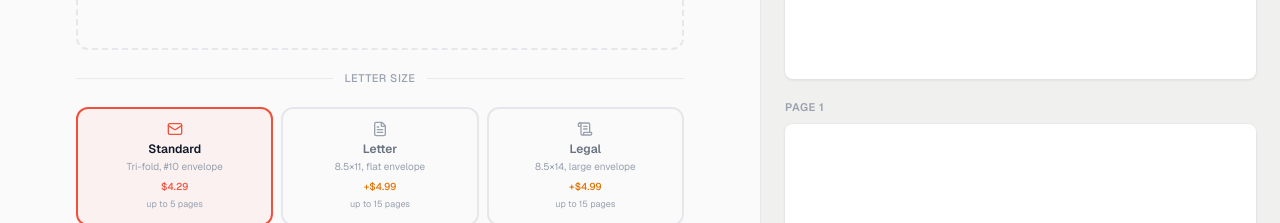
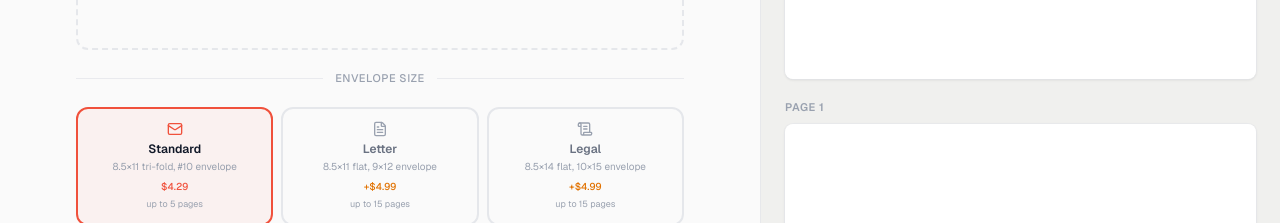
Before and after one commit to tzshand/sendletter, a Next.js app: page / in a window 1280 px wide. Shown: the part 287-510 px from the top of the page. Built offline with nearby package versions, Linux system fonts and the light colour scheme.

Commit message:
Rename Letter size to Envelope size with paper dimensions in descriptions

```diff
--- a/src/app/api/create-checkout/route.ts
+++ b/src/app/api/create-checkout/route.ts
@@ -14,9 +14,9 @@ const PRICES: Record<string, number> = {
 };
 
 const SIZE_LABELS: Record<string, string> = {
-  standard: "Standard tri-fold",
-  large: "Letter (8.5×11)",
-  legal: "Legal (8.5×14)",
+  standard: "Standard (8.5×11 tri-fold)",
+  large: "Letter (8.5×11 flat)",
+  legal: "Legal (8.5×14 flat)",
 };
 
 export async function POST(req: Request) {
--- a/src/app/page.tsx
+++ b/src/app/page.tsx
@@ -471,7 +471,7 @@ export default function Home() {
               </div>
               <div className="relative flex justify-center">
                 <span className="bg-[#fafafa] px-3 text-[11px] font-medium text-gray-400 uppercase tracking-wider">
-                  {isFr ? "Format" : "Letter size"}
+                  {isFr ? "Format d'enveloppe" : "Envelope size"}
                 </span>
               </div>
             </div>
--- a/src/components/LetterSizeSelector.tsx
+++ b/src/components/LetterSizeSelector.tsx
@@ -14,24 +14,24 @@ export const LETTER_SIZE_CONFIG: Record<
     priceAdd: 0,
     label: "Standard",
     labelFr: "Standard",
-    desc: "Tri-fold, #10 envelope",
-    descFr: "Pli en trois, enveloppe #10",
+    desc: "8.5×11 tri-fold, #10 envelope",
+    descFr: "8,5×11 pli en trois, enveloppe #10",
   },
   large: {
     maxPages: 15,
     priceAdd: 4.99,
     label: "Letter",
     labelFr: "Lettre",
-    desc: "8.5×11, flat envelope",
-    descFr: "8,5×11, enveloppe plate",
+    desc: "8.5×11 flat, 9×12 envelope",
+    descFr: "8,5×11 à plat, enveloppe 9×12",
   },
   legal: {
     maxPages: 15,
     priceAdd: 4.99,
     label: "Legal",
     labelFr: "Légal",
-    desc: "8.5×14, large envelope",
-    descFr: "8,5×14, grande enveloppe",
+    desc: "8.5×14 flat, 10×15 envelope",
+    descFr: "8,5×14 à plat, enveloppe 10×15",
   },
 };
 
```
